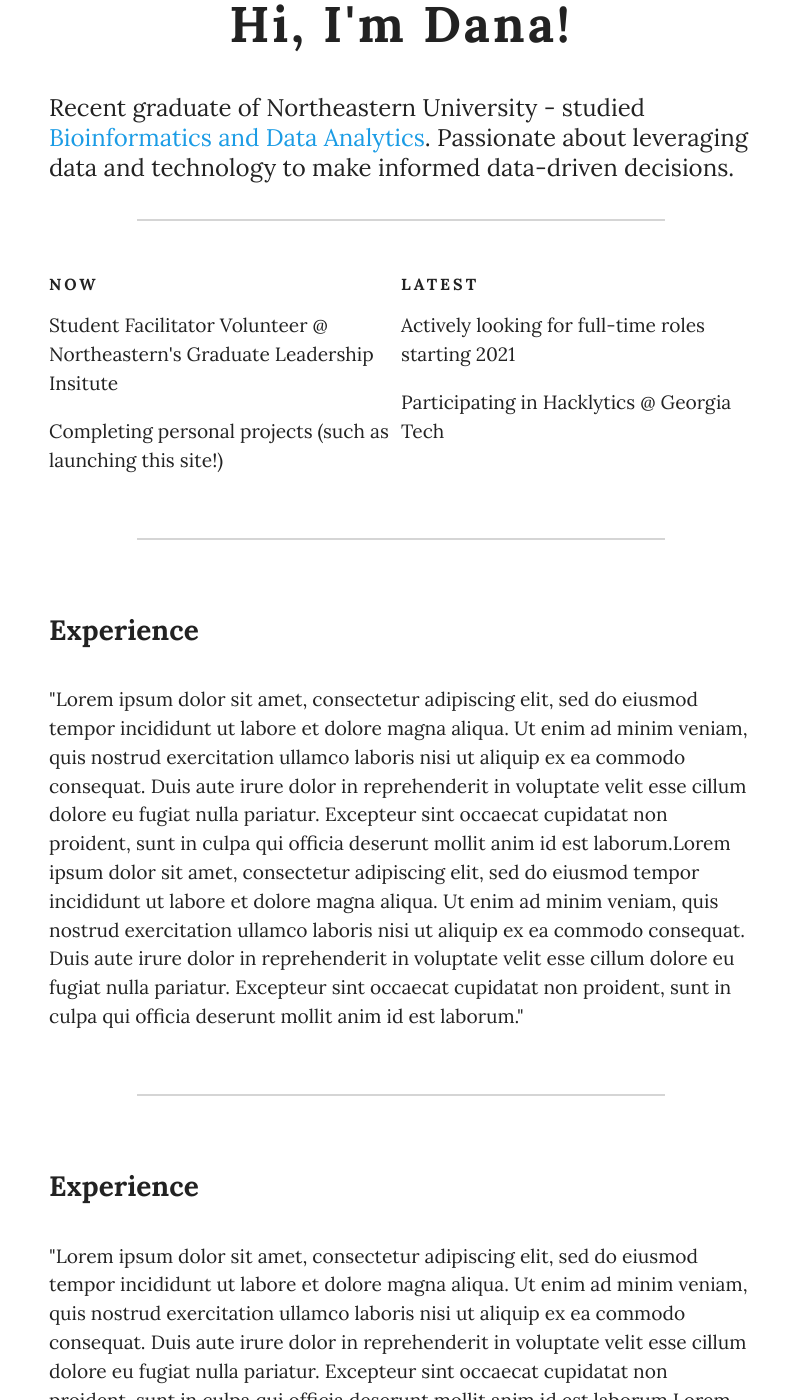
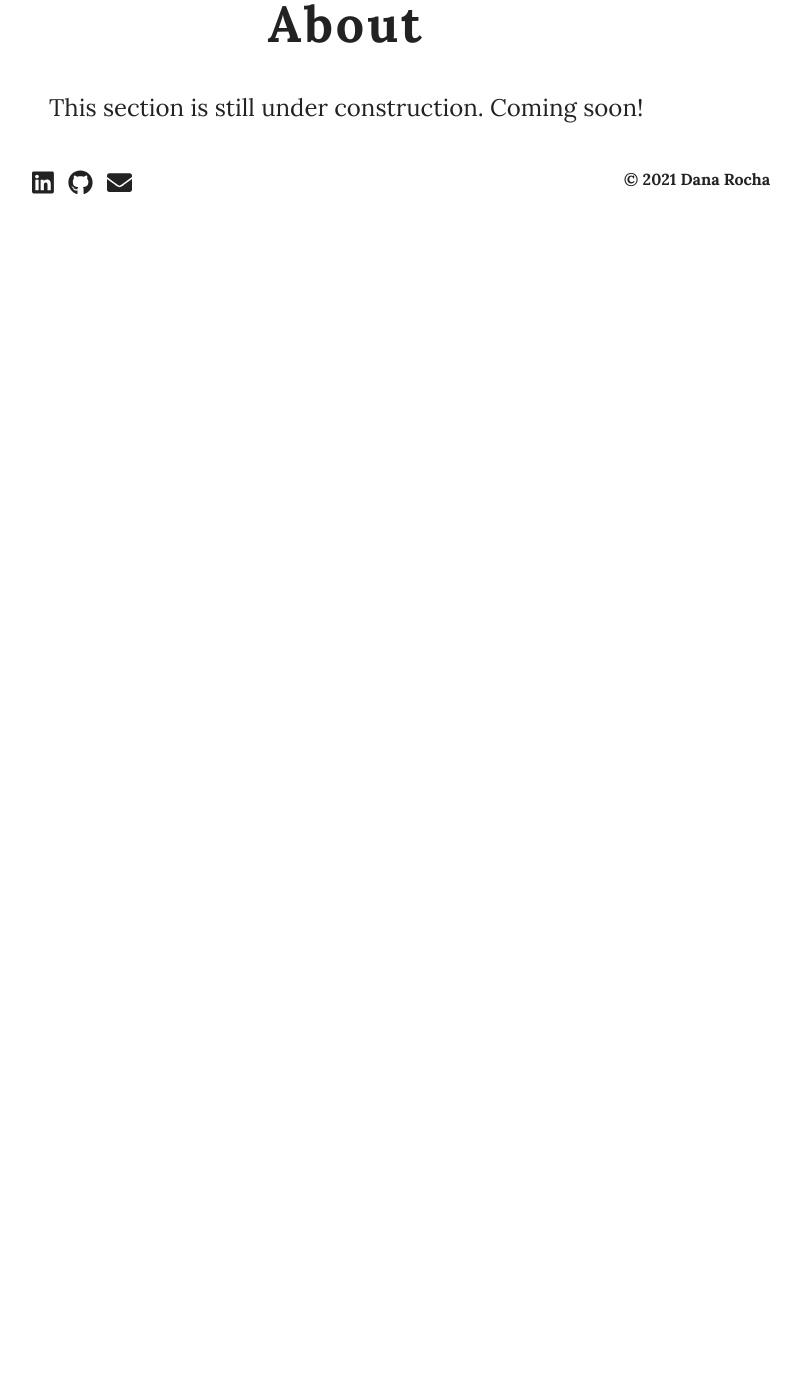
Before and after one commit to dana-rocha/dana-rocha.github.io, a Jekyll site: the page built from about/index.html, in a window 1280 px wide and 1400 px high, scrolled down 270 px. Shown: the whole window, without its empty margins (239-1040 px from the left). Built offline with Jekyll 4.4.1, drawn with Linux system fonts in a browser that asks for light colours; nearby versions of some CDN libraries; after the commit the page ends 900 px from its top, so only the background shows below that; some of the changed text lies outside the part shown.

Commit message:
Update links

```diff
--- a/_layouts/default.html
+++ b/_layouts/default.html
@@ -24,7 +24,7 @@
 <!-- Navigation -->
 <nav class="navbar navbar-expand-md navbar-light bg-light py-4">
 <div class="container-fluid">
-  <a class="navbar-brand" id="brand" href="#">DANA ROCHA</a>
+  <a class="navbar-brand" id="brand" href="/index.html">DANA ROCHA</a>
   <button class="navbar-toggler" type="button" data-toggle="collapse" data-target="#navbarResponsive">
     <span class="navbar-toggler-icon"></span>
   </button>
@@ -37,7 +37,7 @@
         <a class="nav-link mx-2" href="/resume/DanaRocha_Resume.pdf">RESUME</a>
       </li>
       <li class="nav-item">
-        <a class="nav-link mx-2" href="#">ABOUT</a>
+        <a class="nav-link mx-2" href="/about/index.html">ABOUT</a>
       </li>
   </div>
 </div>
--- a/about/index.html
+++ b/about/index.html
@@ -3,72 +3,10 @@
 title: Dana Rocha
 ---
 
-<!-- About Secton -->
 <div class="row text-center">
   <div class="welcome">
-      <h1><strong>Hi, I'm Dana!<strong></h1>
-      <h4>Recent graduate of Northeastern University - studied <span style="color: #1B9CE5;">Bioinformatics and Data Analytics</span>.
-        Passionate about leveraging data and technology to make informed data-driven decisions.
+      <h1><strong>About<strong></h1>
+      <h4>This section is still under construction. Coming soon!
       </h4>
   </div>
 </div>
-
-<hr class="my-4">
-
-
-<div class="row current">
-  <div class="column col-lg-6">
-  <h6 class="update-section"><strong> NOW </strong></h6>
-    <p> Student Facilitator Volunteer @ Northeastern's Graduate Leadership Insitute </p>
-    <p> Completing personal projects (such as launching this site!) </p>
-  </div>
-  <br>
-  <div class="column col-lg-6">
-  <h6 class="update-section"><strong> LATEST </strong></h6>
-   <p> Actively looking for full-time roles starting 2021</p>
-   <p> Participating in Hacklytics @ Georgia Tech </p>
-  </div>
-</div>
-
-
-<hr class="my-4">
-
-<div class="row">
-  <div class="experience">
-  <h3> Experience </h3>
-  <p>"Lorem ipsum dolor sit amet, consectetur adipiscing elit, sed do eiusmod
-    tempor incididunt ut labore et dolore magna aliqua. Ut enim ad minim veniam,
-    quis nostrud exercitation ullamco laboris nisi ut aliquip ex ea commodo consequat.
-     Duis aute irure dolor in reprehenderit in voluptate velit esse cillum dolore
-     eu fugiat nulla pariatur. Excepteur sint occaecat cupidatat non proident,
-     sunt in culpa qui officia deserunt mollit anim id est laborum.Lorem ipsum dolor
-     sit amet, consectetur adipiscing elit, sed do eiusmod
-       tempor incididunt ut labore et dolore magna aliqua. Ut enim ad minim veniam,
-       quis nostrud exercitation ullamco laboris nisi ut aliquip ex ea commodo consequat.
-        Duis aute irure dolor in reprehenderit in voluptate velit esse cillum dolore
-        eu fugiat nulla pariatur. Excepteur sint occaecat cupidatat non proident,
-        sunt in culpa qui officia deserunt mollit anim id est laborum."
-  </p>
-  </div>
-</div>
-
-<hr class="my-4">
-
-<div class="row">
-  <div class="experience">
-  <h3> Experience </h3>
-  <p>"Lorem ipsum dolor sit amet, consectetur adipiscing elit, sed do eiusmod
-    tempor incididunt ut labore et dolore magna aliqua. Ut enim ad minim veniam,
-    quis nostrud exercitation ullamco laboris nisi ut aliquip ex ea commodo consequat.
-     Duis aute irure dolor in reprehenderit in voluptate velit esse cillum dolore
-     eu fugiat nulla pariatur. Excepteur sint occaecat cupidatat non proident,
-     sunt in culpa qui officia deserunt mollit anim id est laborum.Lorem ipsum dolor
-     sit amet, consectetur adipiscing elit, sed do eiusmod
-       tempor incididunt ut labore et dolore magna aliqua. Ut enim ad minim veniam,
-       quis nostrud exercitation ullamco laboris nisi ut aliquip ex ea commodo consequat.
-        Duis aute irure dolor in reprehenderit in voluptate velit esse cillum dolore
-        eu fugiat nulla pariatur. Excepteur sint occaecat cupidatat non proident,
-        sunt in culpa qui officia deserunt mollit anim id est laborum."
-  </p>
-  </div>
-</div>
--- a/old/old_about.html
+++ b/old/old_about.html
@@ -20,20 +20,20 @@
 <!-- Navigation -->
 <nav class="navbar navbar-expand-md navbar-light bg-light py-4">
 <div class="container-fluid">
-  <a class="navbar-brand" id="brand" href="#">DANA ROCHA</a>
+  <a class="navbar-brand" id="brand" href="old_default.html">DANA ROCHA</a>
   <button class="navbar-toggler" type="button" data-toggle="collapse" data-target="#navbarResponsive" aria-controls="navbarResponsive" aria-expanded="false" aria-label="Toggle navigation">
     <span class="navbar-toggler-icon"></span>
   </button>
   <div class="collapse navbar-collapse" id="navbarResponsive">
     <ul class="navbar-nav ml-auto">
       <li class="nav-item">
-        <a class="nav-link mx-2" href="#" target="_blank">WORK</a>
+        <a class="nav-link mx-2" href="../pages/work.html" target="_blank">WORK</a>
       </li>
       <li class="nav-item">
         <a class="nav-link mx-2" href="/resume/DanaRocha_Resume.pdf">RESUME</a>
       </li>
       <li class="nav-item">
-        <a class="nav-link mx-2" href="#">ABOUT</a>
+        <a class="nav-link mx-2" href="old_about.html">ABOUT</a>
       </li>
   </div>
 </div>
--- a/old/old_default.html
+++ b/old/old_default.html
@@ -24,20 +24,20 @@
 <!-- Navigation -->
 <nav class="navbar navbar-expand-md navbar-light bg-light py-4">
 <div class="container-fluid">
-  <a class="navbar-brand" id="brand" href="#">DANA ROCHA</a>
+  <a class="navbar-brand" id="brand" href="old_default.html">DANA ROCHA</a>
   <button class="navbar-toggler" type="button" data-toggle="collapse" data-target="#navbarResponsive" aria-controls="navbarResponsive" aria-expanded="false" aria-label="Toggle navigation">
     <span class="navbar-toggler-icon"></span>
   </button>
   <div class="collapse navbar-collapse" id="navbarResponsive">
     <ul class="navbar-nav ml-auto">
       <li class="nav-item">
-        <a class="nav-link mx-2" href="#" target="_blank">WORK</a>
+        <a class="nav-link mx-2" href="../pages/work.html" target="_blank">WORK</a>
       </li>
       <li class="nav-item">
         <a class="nav-link mx-2" href="/resume/DanaRocha_Resume.pdf">RESUME</a>
       </li>
       <li class="nav-item">
-        <a class="nav-link mx-2" href="#">ABOUT</a>
+        <a class="nav-link mx-2" href="old_about.html">ABOUT</a>
       </li>
   </div>
 </div>
```
